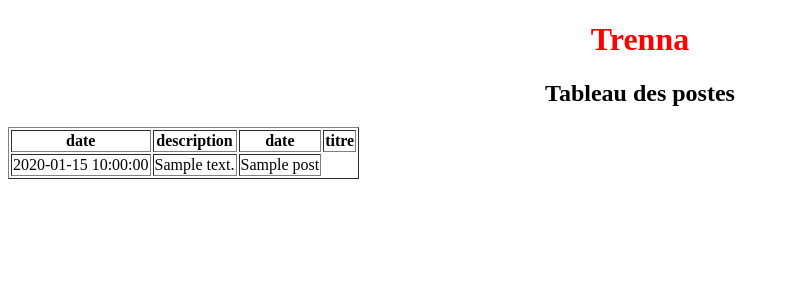
After one commit to WassefTalbi/gestion_recyclage, a Symfony app: template templates/post/download.html.twig in a window 1280 px wide. The commit adds this page. Shown: the top 300 px of the page, without its empty margins (0-790 px from the left). Run offline with Twig, Linux system fonts and the light colour scheme; the template is opened without the code that fills it: most values are stand-ins (such as "Sample title", 1, 10 or a date in 2020); some libraries are stand-ins or nearby versions.

Commit message:
metiersss

```diff
--- a/src/Form/PostType.php
+++ b/src/Form/PostType.php
@@ -17,13 +17,13 @@ class PostType extends AbstractType
     public function buildForm(FormBuilderInterface $builder, array $options): void
     {
         $builder
-            ->add('titre')
+
             ->add('description')
             ->add('date',DateTimeType::class, [
                 'data' => new \DateTime(),
             ])
             ->add('urlImg', FileType::class, array('data_class' => null))
-
+            ->add('titre')
            //->add('active')
             //->add('idUser',EntityType::class,['class'=> User::class,
            //'choice_label'=>'nomUser',
--- /dev/null
+++ b/templates/post/download.html.twig
@@ -0,0 +1,37 @@
+<!DOCTYPE html>
+<html>
+<head>
+    <meta charset="UTF-8">
+    <title>Tableau des postes</title>
+</head>
+<body >
+<h1 style="text-align: center; color: red">Trenna</h1>
+<h2 style="text-align: center">Tableau des postes</h2>
+
+<table border="1">
+    <thead>
+    <tr>
+
+        <th>date</th>
+        <th>description</th>
+        <th>date</th>
+        <th>titre</th>
+
+
+    </tr>
+    </thead>
+    <tbody>
+    {% for c in post %}
+        <tr>
+            <td>{{ c.date }}</td>
+            <td>{{ c.description }}</td>
+            <td>{{ c.titre }}</td>
+
+        </tr>
+    {% endfor %}
+    </tbody>
+</table>
+
+
+</body>
+</html>
--- a/templates/post/indexfront.html.twig
+++ b/templates/post/indexfront.html.twig
@@ -10,8 +10,8 @@
 
 
 
-
-
+{#
+ <p>Publier, liker et interagisser avec nos autres membres.</p>#}
 
 <div class="main-panel">
     <div class="content-wrapper">
--- a/templates/post/newfront.html.twig
+++ b/templates/post/newfront.html.twig
@@ -5,7 +5,9 @@
 {% block body %}
 <div style = "position:relative; left:350px; top:0px;">
     <h1>Create new Post</h1>
+    <br>
 {{ form_start(form,{'attr': {'novalidate': 'novalidate'}} ) }}
+<br>
     {{ include('post/_form.html.twig') }}
 
     <a href="{{ path('app_post_front') }}">back to list</a>
```
Also changed, not shown: src/Controller/PostController.php (+94 -46 lines), src/Entity/Post.php (+8 -0 lines), templates/post/show.html.twig (+18 -1 lines), templates/post/showfront.html.twig (+8 -3 lines), public/uploads/023bf6a7494a21cf6376a18e51350c74.jpg (added), public/uploads/10e51c56dbb4c173d60c14a65be81d90.jpg (added), public/uploads/2b8a03c6a2a01a25378193c5e46ef6c2.jpg (added), public/uploads/5a17cafa4c10a1af6d8e1d061d69813c.jpg (added), public/uploads/a9921ada3df0f5ae51292464ece42f0d.jpg (added), public/uploads/b19ce59ac02d756d5f225e2e0266ccad.jpg (added), public/uploads/ca651e36c7ade209b5a7ead8fb1284bd.jpg (added), public/uploads/d34da337d44d2bbf1373a93c4af7c055.jpg (added).
